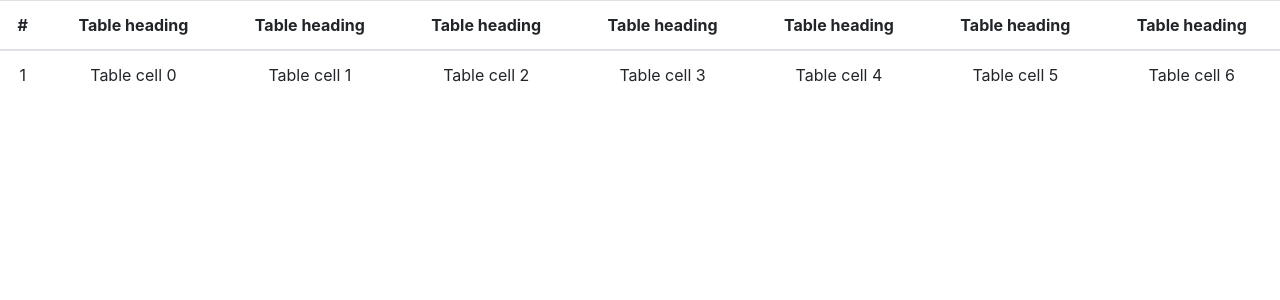
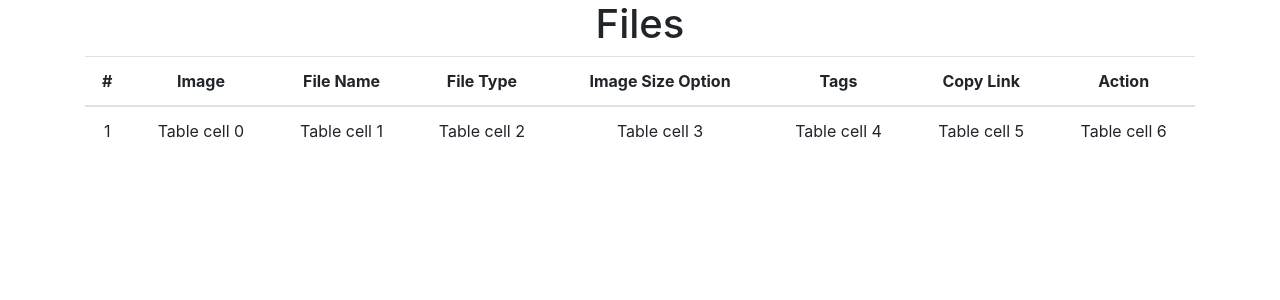
Before and after one commit to jatinbharadwaj/image-upload-log-react, a React (Create React App) app: page /uploadlogs in a window 1280 px wide. Shown: the top 300 px of the page. Built offline with nearby package versions, Linux system fonts and the light colour scheme; no server answers.

Commit message:
Upload Image

```diff
--- a/src/Components/UploadLogs.js
+++ b/src/Components/UploadLogs.js
@@ -1,16 +1,25 @@
 import React from "react";
 import "bootstrap/dist/css/bootstrap.min.css";
-import { Table } from "react-bootstrap";
+import { Container, Table } from "react-bootstrap";
 
 function UploadLogs() {
   return (
-    <div>
+    <Container>
+      <h1>Files</h1>
       <Table responsive>
         <thead>
           <tr>
             <th>#</th>
-            {Array.from({ length: 7 }).map((_, index) => (
-              <th key={index}>Table heading</th>
+            {[
+              "Image",
+              "File Name",
+              "File Type",
+              "Image Size Option",
+              "Tags",
+              "Copy Link",
+              "Action",
+            ].map((_, index) => (
+              <th key={_}>{_}</th>
             ))}
           </tr>
         </thead>
@@ -23,7 +32,7 @@ function UploadLogs() {
           </tr>
         </tbody>
       </Table>
-    </div>
+    </Container>
   );
 }
 
```
Also changed, not shown: 1 other file (tests, documents, lock files or other folders).
